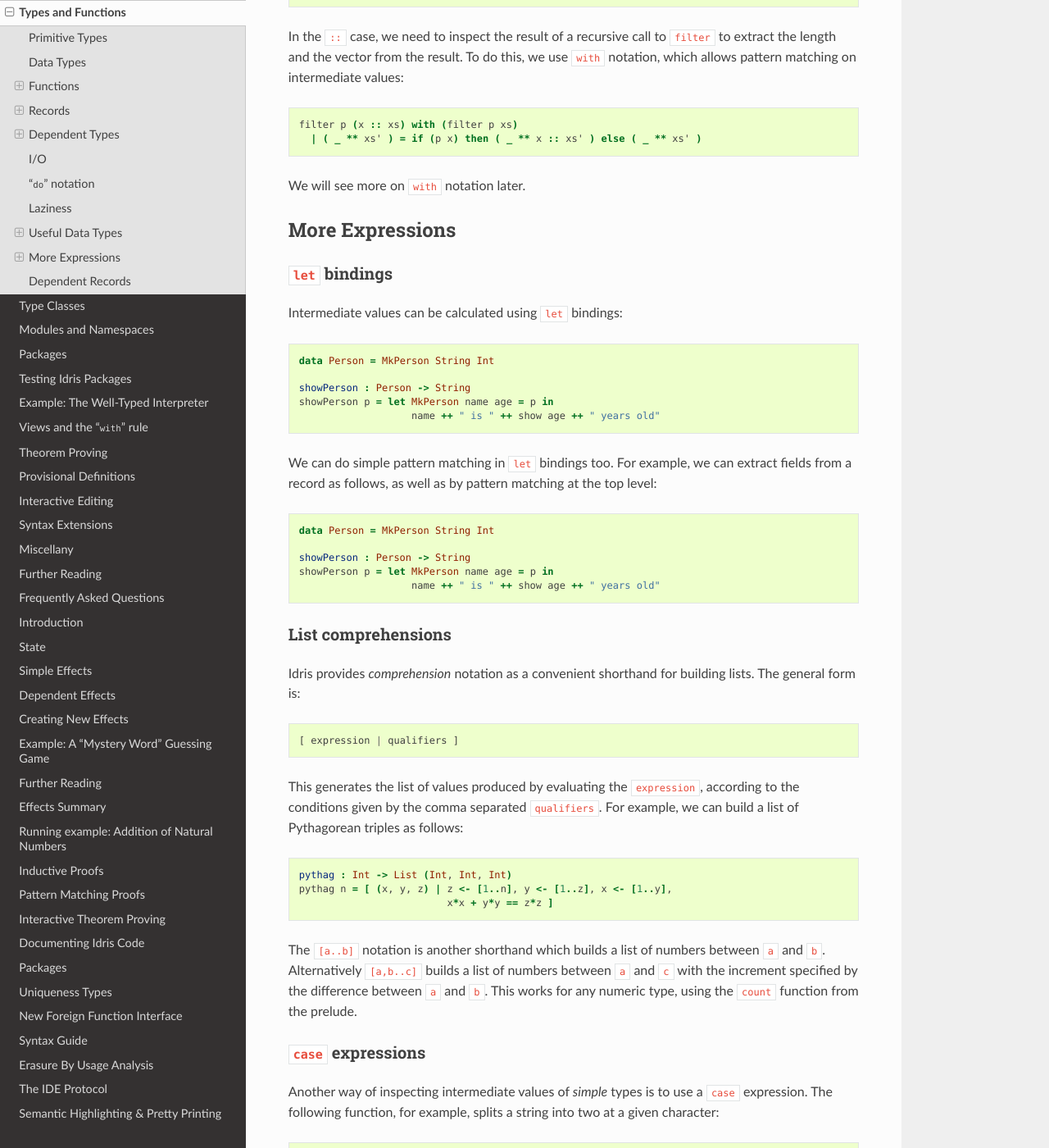
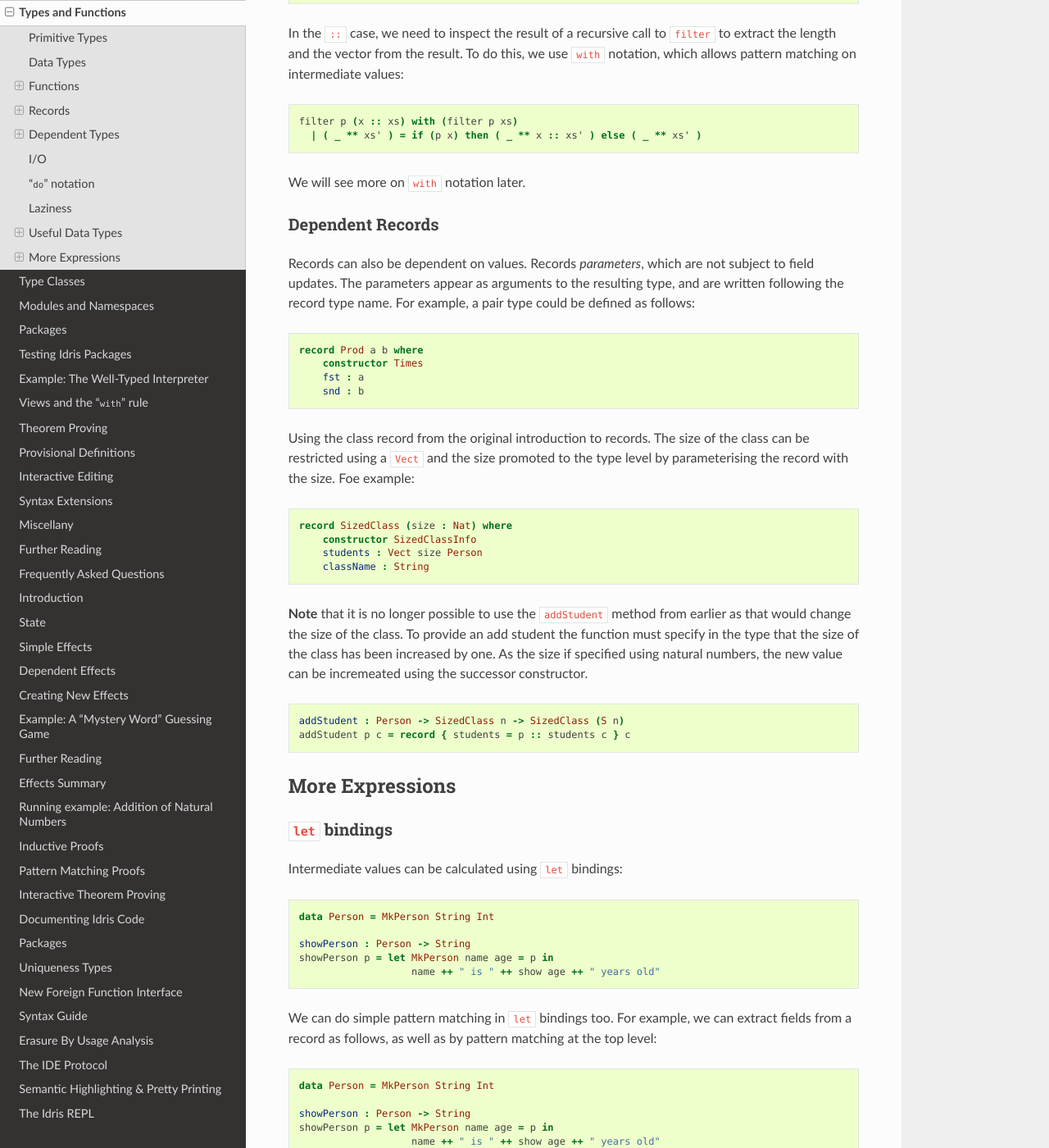
Before and after one commit to idris-lang/Idris-dev, a Sphinx documentation site: the page built from docs/tutorial/typesfuns.rst, in a window 1280 px wide and 1400 px high, scrolled down 17385 px. Shown: the whole window at 82% size. Built offline with Sphinx 7.4.7 and the Read the Docs theme 2.0.0, drawn with Linux system fonts in a browser that asks for light colours; formulas are drawn with MathJax 3; some of the changed text lies outside the part shown.

```diff
--- a/docs/tutorial/typesfuns.rst
+++ b/docs/tutorial/typesfuns.rst
@@ -346,7 +346,6 @@
     record { a->b->c } x
 
 
-
 Dependent Types
 ===============
 
@@ -493,10 +492,10 @@
 of elements in the set. Since we can’t construct an element of an
 empty set, neither constructor targets ``Fin Z``.
 
-As mentioned above, a useful application of the ``Fin`` family is to represent bounded
-natural numbers. Since the first ``n`` natural numbers form a finite
-set of ``n`` elements, we can treat ``Fin n`` as the set of integers
-greater than or equal to zero and less than ``n``.
+As mentioned above, a useful application of the ``Fin`` family is to
+represent bounded natural numbers. Since the first ``n`` natural
+numbers form a finite set of ``n`` elements, we can treat ``Fin n`` as
+the set of integers greater than or equal to zero and less than ``n``.
 
 For example, the following function which looks up an element in a
 ``Vect``, by a bounded index given as a ``Fin n``, is defined in the
@@ -605,7 +604,7 @@
          There : Elem x xs -> Elem x (y :: xs)
 
 Note: Declaration Order and ``mutual`` blocks
----------------------------------------------
+~~~~~~~~~~~~~~~~~~~~~~~~~~~~~~~~~~~~~~~~~~~~~
 
 In general, functions and data types must be defined before use, since
 dependent types allow functions to appear as part of types, and their
@@ -837,7 +836,7 @@
 the function you need, please feel free to add it and submit a patch!
 
 Aside: Anonymous functions and operator sections
-------------------------------------------------
+~~~~~~~~~~~~~~~~~~~~~~~~~~~~~~~~~~~~~~~~~~~~~~~~
 
 There are actually neater ways to write the above expression. One way
 would be to use an anonymous function:
@@ -993,6 +992,43 @@
       | ( _ ** xs' ) = if (p x) then ( _ ** x :: xs' ) else ( _ ** xs' )
 
 We will see more on ``with`` notation later.
+
+Dependent Records
+-----------------
+
+Records can also be dependent on values. Records *parameters*, which
+are not subject to field updates. The parameters appear as arguments
+to the resulting type, and are written following the record type
+name. For example, a pair type could be defined as follows:
+
+.. code-block:: idris
+
+    record Prod a b where
+        constructor Times
+        fst : a
+        snd : b
+
+
+Using the class record from the original introduction to records.  The
+size of the class can be restricted using a ``Vect`` and the size
+promoted to the type level by parameterising the record with the size.
+Foe example:
+
+
+.. code-block:: idris
+
+    record SizedClass (size : Nat) where
+        constructor SizedClassInfo
+        students : Vect size Person
+        className : String
+
+**Note** that it is no longer possible to use the ``addStudent``
+method from earlier as that would change the size of the class. To provide an add student the function must specify in the type that the size of the class has been increased by one. As the size if specified using natural numbers, the new value can be incremeated using the successor constructor.
+
+.. code-block:: idris
+
+    addStudent : Person -> SizedClass n -> SizedClass (S n)
+    addStudent p c = record { students = p :: students c } c
 
 .. _sect-more-expr:
 
@@ -1104,40 +1140,3 @@
 - The type of the result is "known". i.e. the type of the expression
    can be determined *without* type checking the ``case``-expression
    itself.
-
-Dependent Records
-=================
-
-Records can also be dependent on values. Records *parameters*, which
-are not subject to field updates. The parameters appear as arguments
-to the resulting type, and are written following the record type
-name. For example, a pair type could be defined as follows:
-
-.. code-block:: idris
-
-    record Prod a b where
-        constructor Times
-        fst : a
-        snd : b
-
-
-Using the class record from the original introduction to records.  The
-size of the class can be restricted using a ``Vect`` and the size
-promoted to the type level by parameterising the record with the size.
-Foe example:
-
-
-.. code-block:: idris
-
-    record SizedClass (size : Nat) where
-        constructor SizedClassInfo
-        students : Vect size Person
-        className : String
-
-**Note** that it is no longer possible to use the ``addStudent``
-method from earlier as that would change the size of the class. To provide an add student the function must specify in the type that the size of the class has been increased by one. As the size if specified using natural numbers, the new value can be incremeated using the successor constructor.
-
-.. code-block:: idris
-
-    addStudent : Person -> SizedClass n -> SizedClass (S n)
-    addStudent p c = record { students = p :: students c } c
```
Also changed, not shown: other parts of docs/tutorial/typesfuns.rst (+2 -2 lines).
